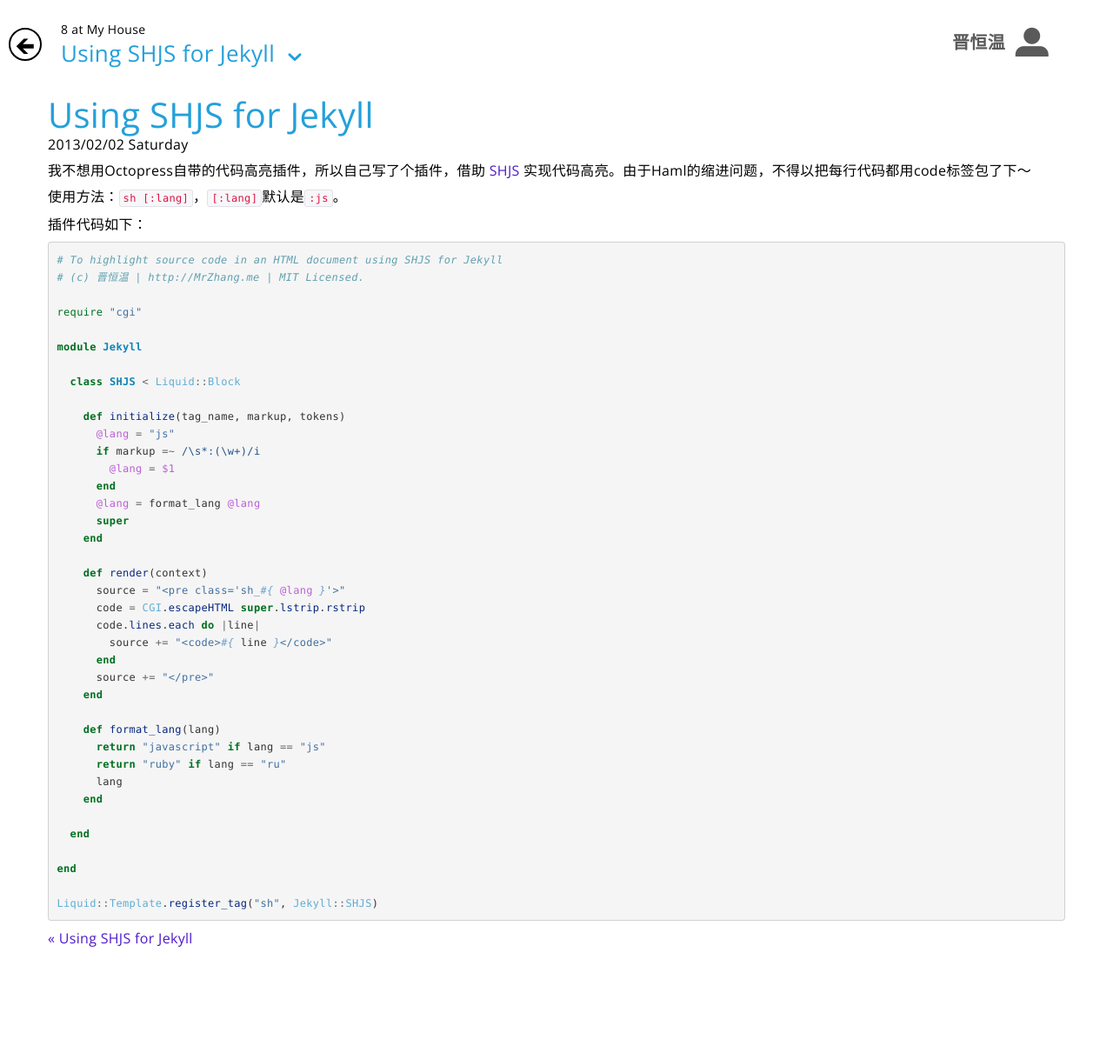
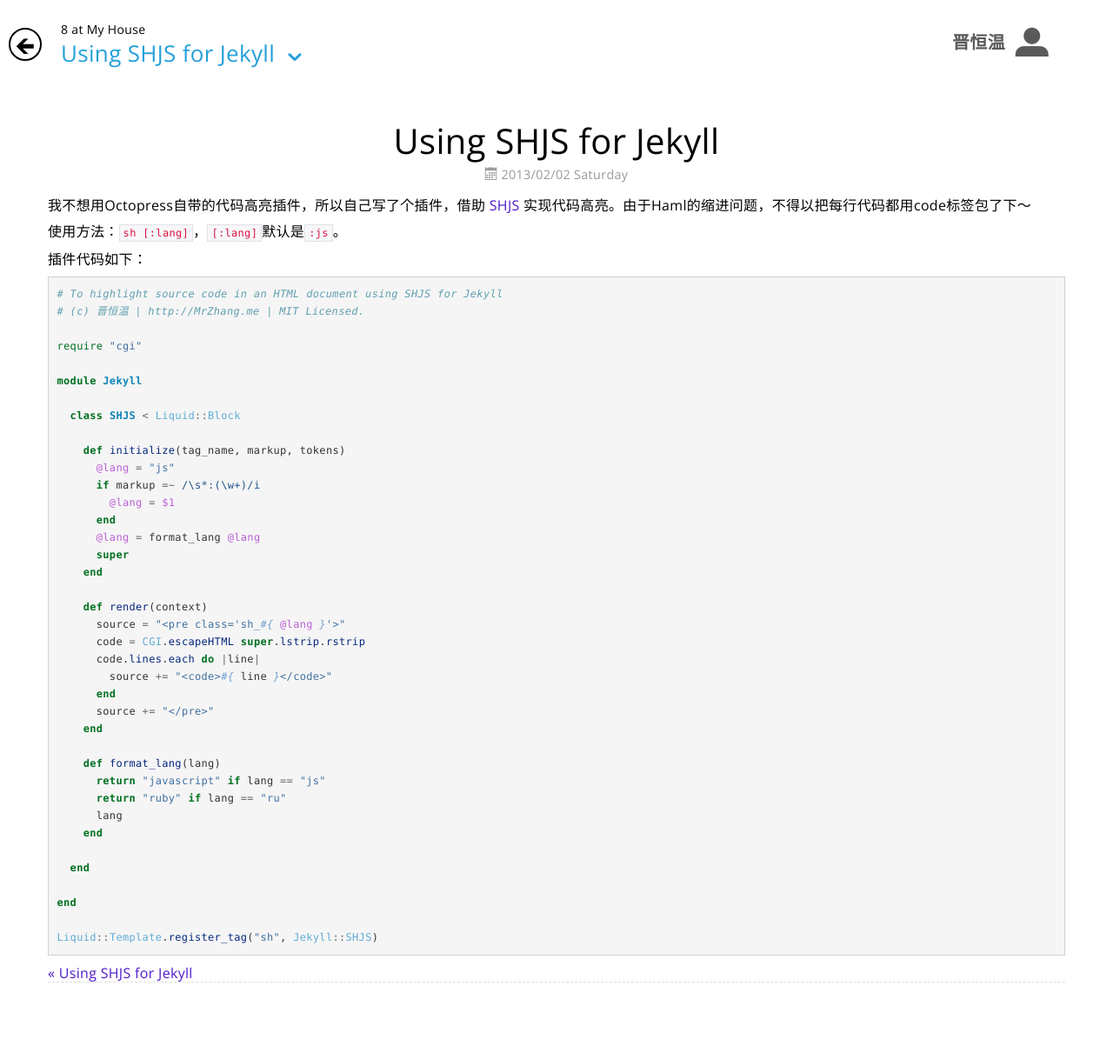
Before and after one commit to lihuazhang/lihuazhang.github.com, a Jekyll site: the page built from _posts/2013-02-02-using-shjs-for-jekyll.md, in a window 1280 px wide. Shown: the whole page at 87% size. Built offline with Jekyll 4.4.1, drawn with Linux system fonts in a browser that asks for light colours; nearby versions of some CDN libraries; Markdown is read by kramdown in place of the engine named in the settings; before the commit the page ends 1177 px from its top, so only the background shows below that.

Commit message:
day 2 the 2nd refactor

```diff
--- a/_includes/head.html
+++ b/_includes/head.html
@@ -28,7 +28,6 @@
    <link rel="stylesheet" type="text/css" href="{{ root_url }}/bootmetro/css/bootstrap-responsive.css">
    <link rel="stylesheet" type="text/css" href="{{ root_url }}/bootmetro/css/bootmetro.css">
    <link rel="stylesheet" type="text/css" href="{{ root_url }}/bootmetro/css/bootmetro-tiles.css">
-   <link rel="stylesheet" type="text/css" href="{{ root_url }}/bootmetro/css/bootmetro-charms.css">
    <link rel="stylesheet" type="text/css" href="{{ root_url }}/bootmetro/css/metro-ui-light.css">
    <link rel="stylesheet" type="text/css" href="{{ root_url }}/bootmetro/css/icomoon.css">
    <link rel="stylesheet" type="text/css" href="{{ root_url }}/stylesheets/syntax.css">
--- a/_includes/header.html
+++ b/_includes/header.html
@@ -13,7 +13,7 @@
                	<li><a href="{{ root_url }}/archives.html">存档</a></li>
                	<li><a href="{{ root_url }}/categories.html">分类</a></li>
                <li class="divider"></li>
-               <li><a href="./index.html">Home</a></li>
+               <li><a href="/index.html">Home</a></li>
             </ul>
          </div>
          </div>
--- a/_includes/javascript.html
+++ b/_includes/javascript.html
@@ -6,7 +6,6 @@
 <script type="text/javascript" src="{{ root_url }}/scripts/bootstrap.min.js"></script>
 <script type="text/javascript" src="{{ root_url }}/scripts/bootstrap-carousel.js"></script>
 <script type="text/javascript" src="{{ root_url }}/scripts/bootmetro.js"></script>
-<script type="text/javascript" src="{{ root_url }}/scripts/bootmetro-charms.js"></script>
 <script type="text/javascript" src="{{ root_url }}/scripts/holder.js"></script>
 <script type="text/javascript" src="{{ root_url }}/scripts/tile-slider.js"></script>
 <script type="text/javascript">
--- a/stylesheets/custom.css
+++ b/stylesheets/custom.css
@@ -1,7 +1,39 @@
 html, body {
+  background-color: rgba(255, 255, 255, 0.93);
   color: #000000;
   font-size: 16px;
 }
 #authorname {
   margin-top: 12px;
 }
+
+code, pre {
+-webkit-border-radius: 0px;
+-moz-border-radius: 0px;
+border-radius: 0px;
+}
+
+.entry {
+  padding-top: 30px;
+  border-bottom: 1px dashed #ddd;
+  text-align: left;
+}
+.entry>header {
+  text-align: center;
+  color: #000;
+}
+
+.entry .entry-title {
+  color: #000;
+}
+
+.entry .entry-meta {
+  color: #999999;
+  font-size: 0.9em;
+  line-height: 2;
+}
+
+.entry .entry-meta:before {
+  font-family: 'IcoMoon';
+  content: "I";
+}
```
Also changed, not shown: 7 other files.
